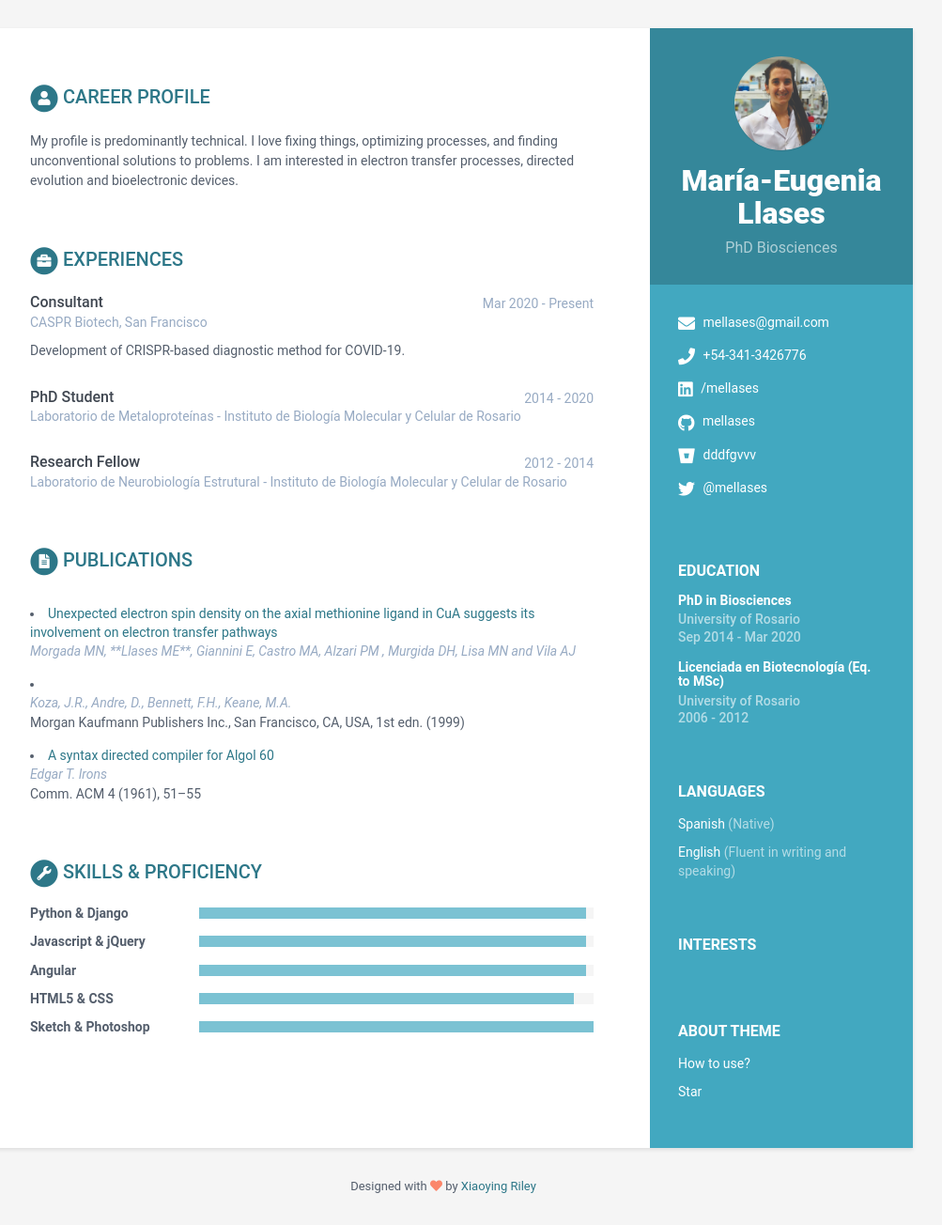
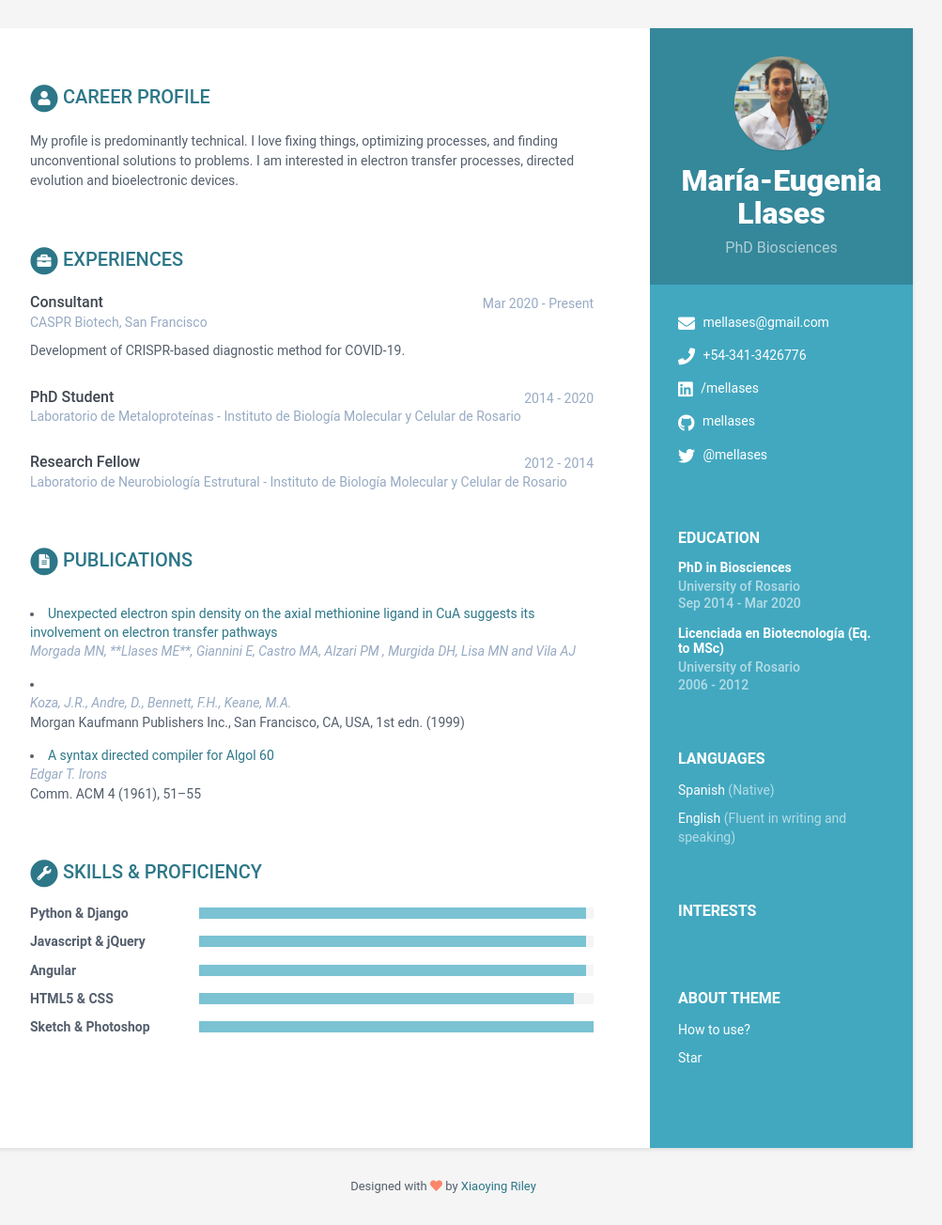
Before and after one commit to mellases/online-cv, a Jekyll site: the page built from index.html, in a window 1280 px wide. Shown: the whole page at 94% size, without its empty margins (168-1171 px from the left). Built offline with Jekyll 4.4.1, drawn with Linux system fonts in a browser that asks for light colours.

Commit message:
Update data.yml

```diff
--- a/_data/data.yml
+++ b/_data/data.yml
@@ -18,7 +18,7 @@ sidebar:
     linkedin: /mellases
     github: mellases
     gitlab:
-    bitbucket: dddfgvvv
+    bitbucket:
     twitter: '@mellases'
     stack-overflow: # Number/Username, e.g. 123456/alandoe
     codewars:
```
